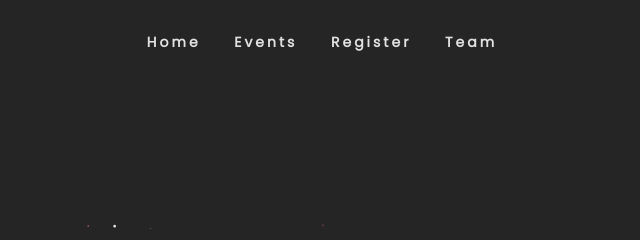
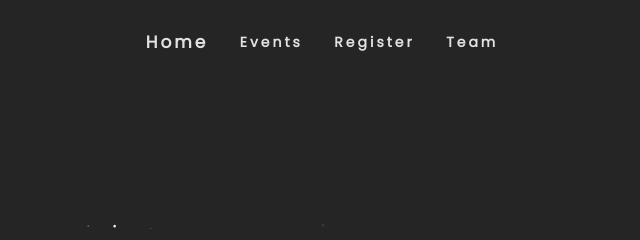
Before and after one commit to xD-kakashi/Warp, a plain HTML site: page index.html in a window 1280 px wide. In both pictures the pointer is over the link "Home". Shown: the top 240 px of the page, 582-1222 px from the left. Drawn offline with Linux system fonts and the light colour scheme.

Commit message:
Update index.css

```diff
--- a/style/index.css
+++ b/style/index.css
@@ -141,7 +141,7 @@ nav {
 }
 
 .nav-links a:hover {
-  transform: scale(1.1,1.1);
+  font-size: 17px;
 }
 .burger {
   display: none;
```
